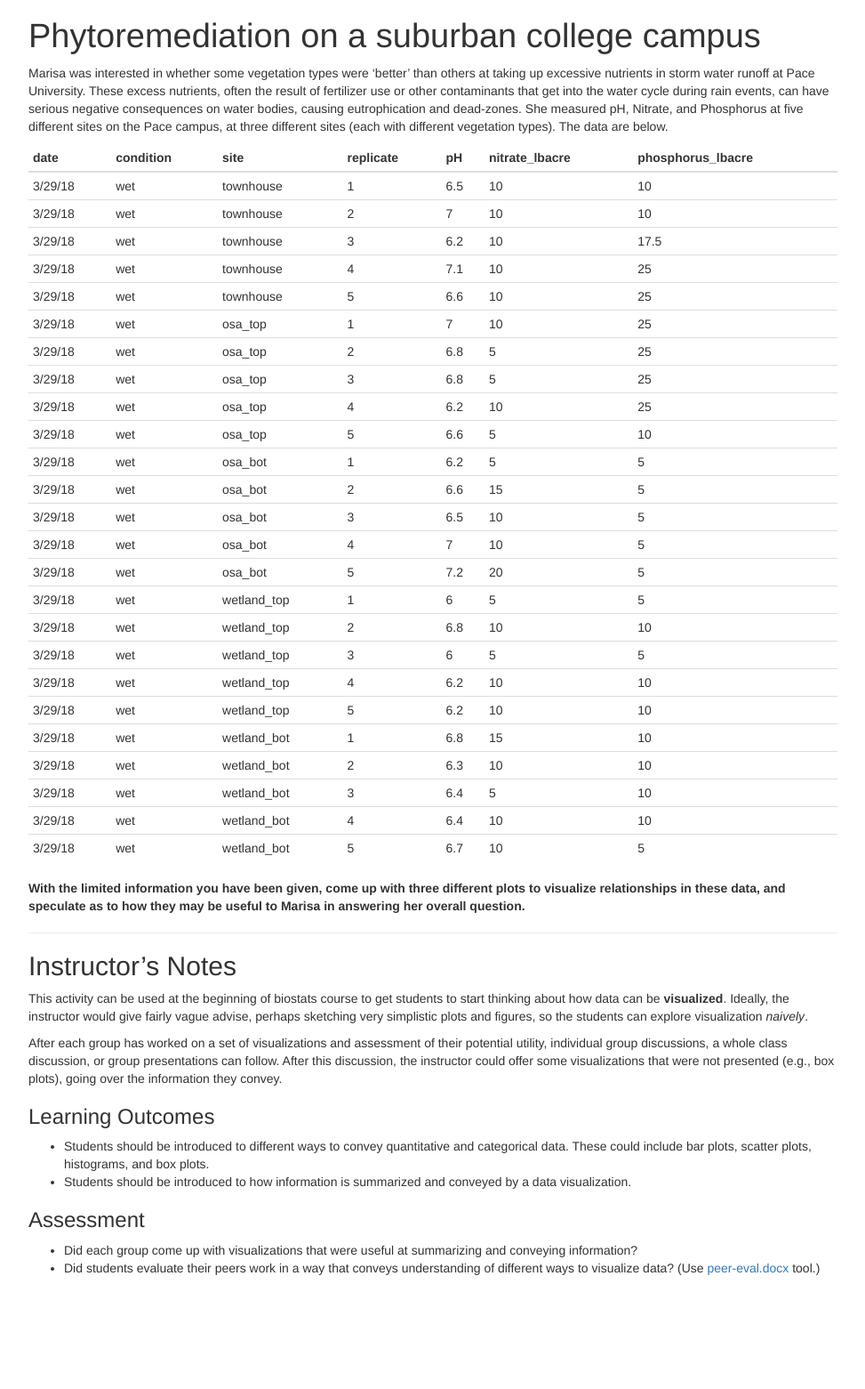
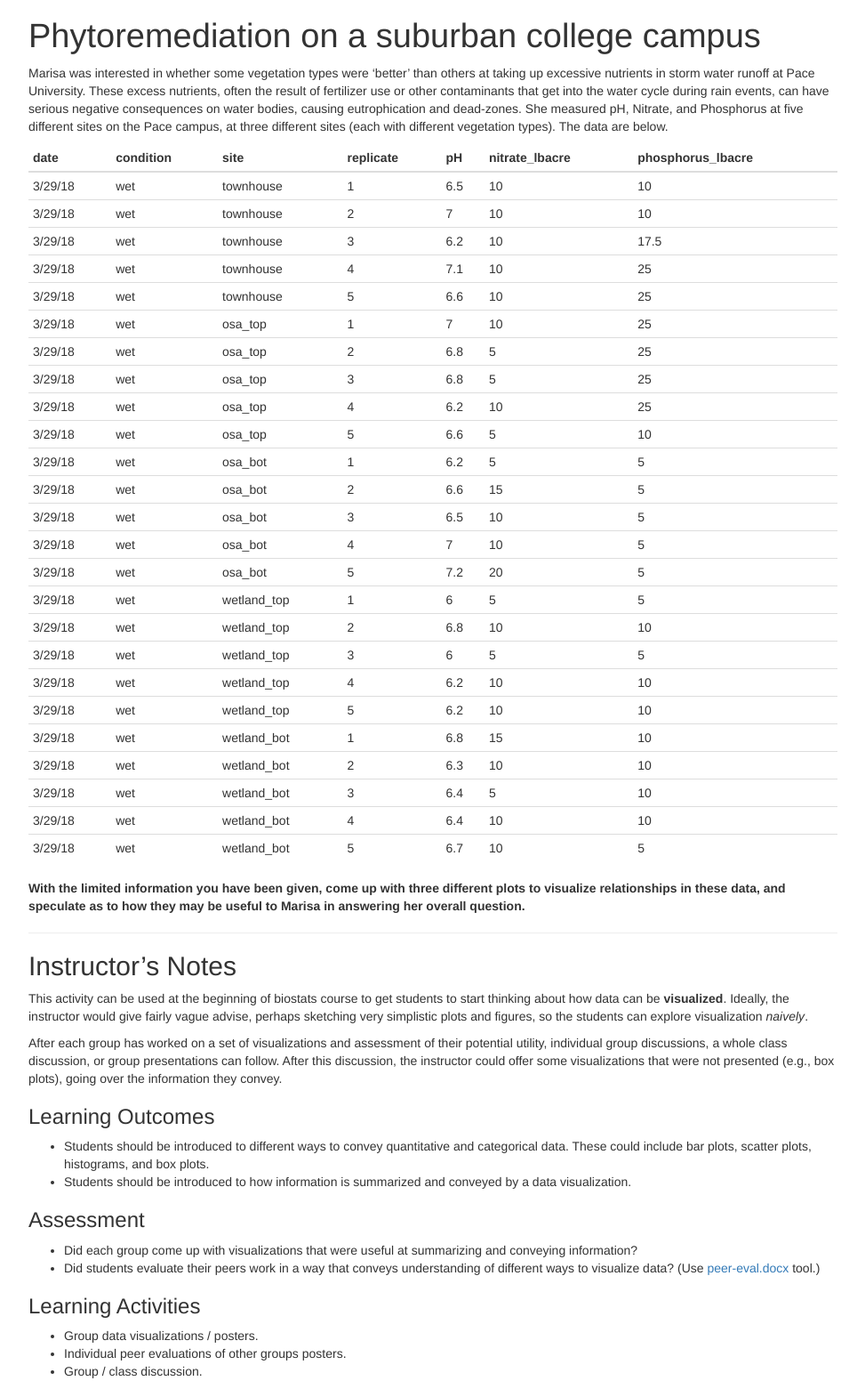
Before and after one commit to mlammens/ESA2019-BEDENet, a Jekyll site: the page docs/ESA2019-Speed-Data-Science-Activity.html, which Jekyll copies as it is, in a window 1280 px wide. Shown: the whole page at 89% size, without its empty margins (153-1126 px from the left). Built offline with Jekyll 4.4.1, drawn with Linux system fonts in a browser that asks for light colours; before the commit the page ends 1445 px from its top, so only the background shows below that.

Commit message:
Added Learning Activities section to Speed Data Activity.

```diff
--- a/docs/ESA2019-Speed-Data-Science-Activity.Rmd
+++ b/docs/ESA2019-Speed-Data-Science-Activity.Rmd
@@ -55,3 +55,9 @@ After each group has worked on a set of visualizations and assessment of their p
 
 * Did each group come up with visualizations that were useful at summarizing and conveying information?
 * Did students evaluate their peers work in a way that conveys understanding of different ways to visualize data? (Use [peer-eval.docx](https://mlammens.github.io/ESA2019-BEDENet/blob/gh-pages/docs/peer-eval.docx) tool.)
+
+### Learning Activities
+
+* Group data visualizations / posters.
+* Individual peer evaluations of other groups posters.
+* Group / class discussion.
--- a/docs/ESA2019-Speed-Data-Science-Activity.html
+++ b/docs/ESA2019-Speed-Data-Science-Activity.html
@@ -454,6 +454,14 @@ $(document).ready(function () {
 <li>Did students evaluate their peers work in a way that conveys understanding of different ways to visualize data? (Use <a href="https://mlammens.github.io/ESA2019-BEDENet/blob/gh-pages/docs/peer-eval.docx">peer-eval.docx</a> tool.)</li>
 </ul>
 </div>
+<div id="learning-activities" class="section level3">
+<h3>Learning Activities</h3>
+<ul>
+<li>Group data visualizations / posters.</li>
+<li>Individual peer evaluations of other groups posters.</li>
+<li>Group / class discussion.</li>
+</ul>
+</div>
 </div>
 
 
```
